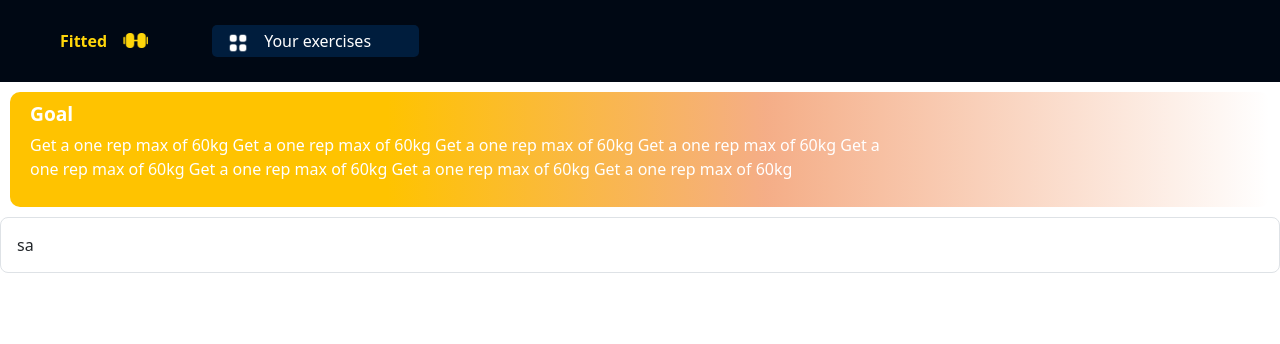
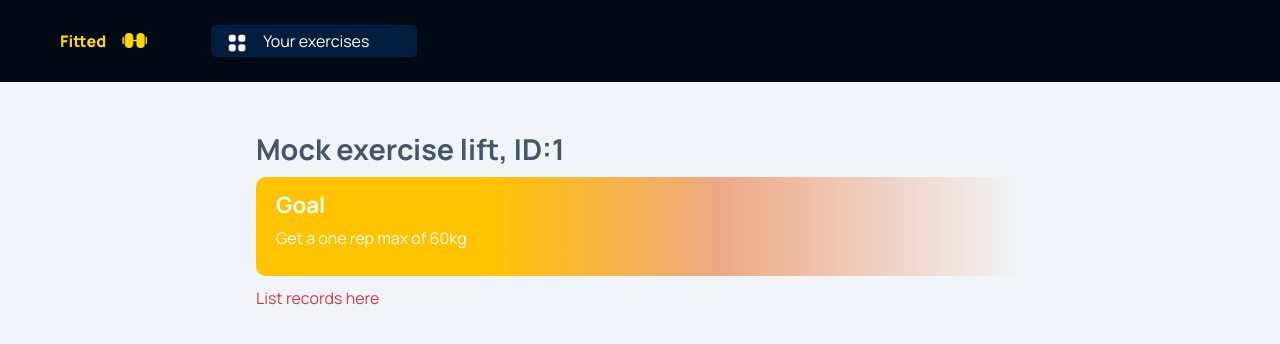
Before and after one commit to Danielius4/Binted_fe, a React (Create React App) app: page /exercise/1 in a window 1280 px wide. Shown: the top 344 px of the page. Built offline with nearby package versions, Linux system fonts and the light colour scheme.

Commit message:
setup router, created excercise page, added some styling for the app

```diff
--- a/package.json
+++ b/package.json
@@ -13,6 +13,7 @@
     "bootstrap": "^5.3.3",
     "react": "^18.3.1",
     "react-dom": "^18.3.1",
+    "react-router-dom": "^6.23.1",
     "react-scripts": "5.0.1",
     "typescript": "^4.9.5",
     "web-vitals": "^2.1.4"
--- a/src/App.css
+++ b/src/App.css
@@ -1,5 +1,17 @@
+body {
+	display: border-box;
+	font-family: "Manrope", sans-serif !important;
+	background-color: #f1f5f9 !important;
+}
 
-body {
-  display: border-box;
-  font-family: "Manrope", sans-serif;
+@media (min-width: 992px) {
+	.main {
+		margin: 50px 20%;
+	}
 }
+
+@media (max-width: 991px) {
+	.main {
+		margin: 20px 5%;
+	}
+}
--- a/src/App.tsx
+++ /dev/null
@@ -1,19 +0,0 @@
-import React, { useState } from 'react';
-import './App.css';
-import Goal from './components/Goal';
-import TextField from './components/TextField';
-import Header from './components/Header';
-
-
-function App() {
-  const [textFieldValue, setTextFieldValue] = useState<string>("sa")
-  return (
-    <div className="App">
-      <Header />
-      <Goal goal="Get a one rep max of 60kg Get a one rep max of 60kg Get a one rep max of 60kg Get a one rep max of 60kg Get a one rep max of 60kg Get a one rep max of 60kg Get a one rep max of 60kg Get a one rep max of 60kg"/>
-      <TextField placeholder='hello' onChange={setTextFieldValue} value={textFieldValue} type={'text'}/>
-    </div>
-  );
-}
-
-export default App;
--- a/src/components/Comp-styles.css
+++ b/src/components/Comp-styles.css
@@ -2,14 +2,14 @@
 
 .goal-box {
 	background-image: linear-gradient(to right, #ffc300 30%, #ea5a0c7e 60%, #ea5a0c00 100%);
-	padding: 10px 30% 10px 20px;
+	padding: 15px 30% 10px 20px;
 	border-radius: 10px;
-	margin: 10px;
+	margin: 10px 0;
 	color: #fff;
 }
 
 .goal-box h2 {
-	font-size: 1.2rem;
+	font-size: 1.4rem;
 	font-weight: 700;
 }
 
@@ -49,3 +49,13 @@ li.nav-item a img {
 li.nav-item a {
 	color: white;
 }
+
+
+/* EXERCISE PAGE */
+
+
+.main h1{
+    color: #475569;
+    font-weight: 700;
+    font-size: 1.8rem;
+}
--- /dev/null
+++ b/src/components/ExerciseList.tsx
@@ -0,0 +1,26 @@
+import { Link } from "react-router-dom";
+
+
+interface Exercise {
+    id: number;
+    name: string;
+}
+
+interface ExerciseListProps {
+    exercises: Exercise[];
+}
+
+function ExerciseList(props: ExerciseListProps) {
+    return (
+        <div>
+            <h1>My exercises</h1>
+            <ul>
+                {props.exercises.map((exercise) => (
+                    <li key={exercise.id}><Link to={`/exercise/${exercise.id}`}>Exercise {exercise.name}</Link></li>
+                ))}
+            </ul>
+
+        </div>
+    );
+}
+export default ExerciseList;
--- a/src/components/Header.tsx
+++ b/src/components/Header.tsx
@@ -1,6 +1,7 @@
 import './Comp-styles.css'
 import logo from './component-resources/logo.png'  //
 import dashboard from './component-resources/Dashbaord.png'  //
+import { Link } from 'react-router-dom';
 
 
 
@@ -8,19 +9,19 @@ function Header() {
     return (
         <nav className="navbar navbar-expand-lg py-4" data-bs-theme="dark">
             <div className="container-fluid">
-                <a className="navbar-brand ms-5" href="/">
+                <Link className="navbar-brand ms-5" to="/">
                     Fitted
                     <img className="ms-3 pb-1" src={logo} alt="" />
-                    </a>
+                    </Link>
                 <button className="navbar-toggler" type="button" data-bs-toggle="collapse" data-bs-target="#navbarNav" aria-controls="navbarNav" aria-expanded="false" aria-label="Toggle navigation">
                     <span className="navbar-toggler-icon"></span>
                 </button>
                 <div className="collapse navbar-collapse ms-5" id="navbarNav">
                     <ul className="navbar-nav">
                         <li className="nav-item">
-                            <a className="nav-link ps-3 pe-5 py-1 fs-6 text-start" href="/">
+                            <Link className="nav-link ps-3 pe-5 py-1 fs-6 text-start" to="/">
                                 <img src={dashboard} alt="dashboard" className='me-3' />
-                                Your exercises</a>
+                                Your exercises</Link>
                         </li>
                     </ul>
                 </div>
--- a/src/index.css
+++ /dev/null
@@ -1,13 +0,0 @@
-body {
-  margin: 0;
-  font-family: -apple-system, BlinkMacSystemFont, 'Segoe UI', 'Roboto', 'Oxygen',
-    'Ubuntu', 'Cantarell', 'Fira Sans', 'Droid Sans', 'Helvetica Neue',
-    sans-serif;
-  -webkit-font-smoothing: antialiased;
-  -moz-osx-font-smoothing: grayscale;
-}
-
-code {
-  font-family: source-code-pro, Menlo, Monaco, Consolas, 'Courier New',
-    monospace;
-}
--- a/src/index.tsx
+++ b/src/index.tsx
@@ -1,9 +1,20 @@
 import React from 'react';
 import ReactDOM from 'react-dom/client';
-import App from './App';
+import HomePage from './pages/HomePage';
 import reportWebVitals from './reportWebVitals';
 import 'bootstrap/dist/css/bootstrap.min.css';
 import 'bootstrap/dist/js/bootstrap.min.js'
+import {createBrowserRouter, Link, RouterProvider} from 'react-router-dom'
+import ExercisePage from './pages/ExercisePage';
+
+const router = createBrowserRouter([{
+  path: '/',
+  element: <HomePage />,
+  errorElement: <h1 className='display-1 text-center mt-5 pt-5'>404 not found! <Link className='display-5 d-block' to="/">Go back to the home page</Link></h1>
+},{
+  path: '/exercise/:exerciseId',
+  element: <ExercisePage />
+}]);
 
 
 const root = ReactDOM.createRoot(
@@ -11,7 +22,7 @@ const root = ReactDOM.createRoot(
 );
 root.render(
   <React.StrictMode>
-    <App />
+    <RouterProvider router={router}></RouterProvider>
   </React.StrictMode>
 );
 
--- /dev/null
+++ b/src/pages/ExercisePage.tsx
@@ -0,0 +1,56 @@
+import Goal from "../components/Goal";
+import Header from "../components/Header";
+import { useParams } from "react-router-dom";
+
+
+function ExercisePage() {
+    const params = useParams<{exerciseId: string}>();
+
+    // fetch exercise data from the server by ID
+
+    let mockExercise = {
+        id: params.exerciseId,
+        name: 'Mock exercise lift',
+        goal: 'Get a one rep max of 60kg',
+        records: [
+            {
+                id:1,
+                date: '2021-09-01',
+                weight: 50,
+                reps: 5,
+                sets: 3,
+                comment: 'This was a good workout'
+            },
+            {
+                id:2,
+                date: '2021-09-03',
+                weight: 55,
+                reps: 5,
+                sets: 3,
+                comment: 'I was able to get a max of 50kg today!'
+            },
+            {
+                id:3,
+                date: '2021-09-05',
+                weight: 60,
+                reps: 5,
+                sets: 3,
+                comment: 'I did not have enough energy today to get any good lifts'
+            },
+        ]
+    }
+
+        return(
+        <div>
+            <Header />
+            <main className="main">
+                    <h1>{mockExercise.name}, ID:{mockExercise.id}</h1>
+                    <Goal goal={mockExercise.goal} />
+                    <div className="text-danger">List records here</div>
+            </main>
+
+        </div>
+    )
+}
+
+export default ExercisePage;
--- /dev/null
+++ b/src/pages/HomePage.tsx
@@ -0,0 +1,38 @@
+import React, { useState } from 'react';
+import './../App.css';
+import TextField from '../components/TextField';
+import Header from '../components/Header';
+import ExerciseList from '../components/ExerciseList';
+
+
+function HomePage() {
+
+
+  //fetch exercises from backend
+  const exercises = [
+    {
+    id: 1,
+    name: 'Bench Press'
+    },
+    {
+      id: 2,
+      name: 'Testing Press'
+    }, {
+      id: 3,
+      name: 'Lifting Press'
+    },
+]
+
+  const [textFieldValue, setTextFieldValue] = useState<string>("sa")
+  return (
+    <div className="App">
+      <Header />
+      <main className='main'>
+        <ExerciseList exercises={exercises} />
+        <TextField placeholder='hello' onChange={setTextFieldValue} value={textFieldValue} type={'text'} />
+      </main>
+    </div>
+  );
+}
+
+export default HomePage;
```
Also changed, not shown: 2 other files (tests, documents, lock files or other folders).
